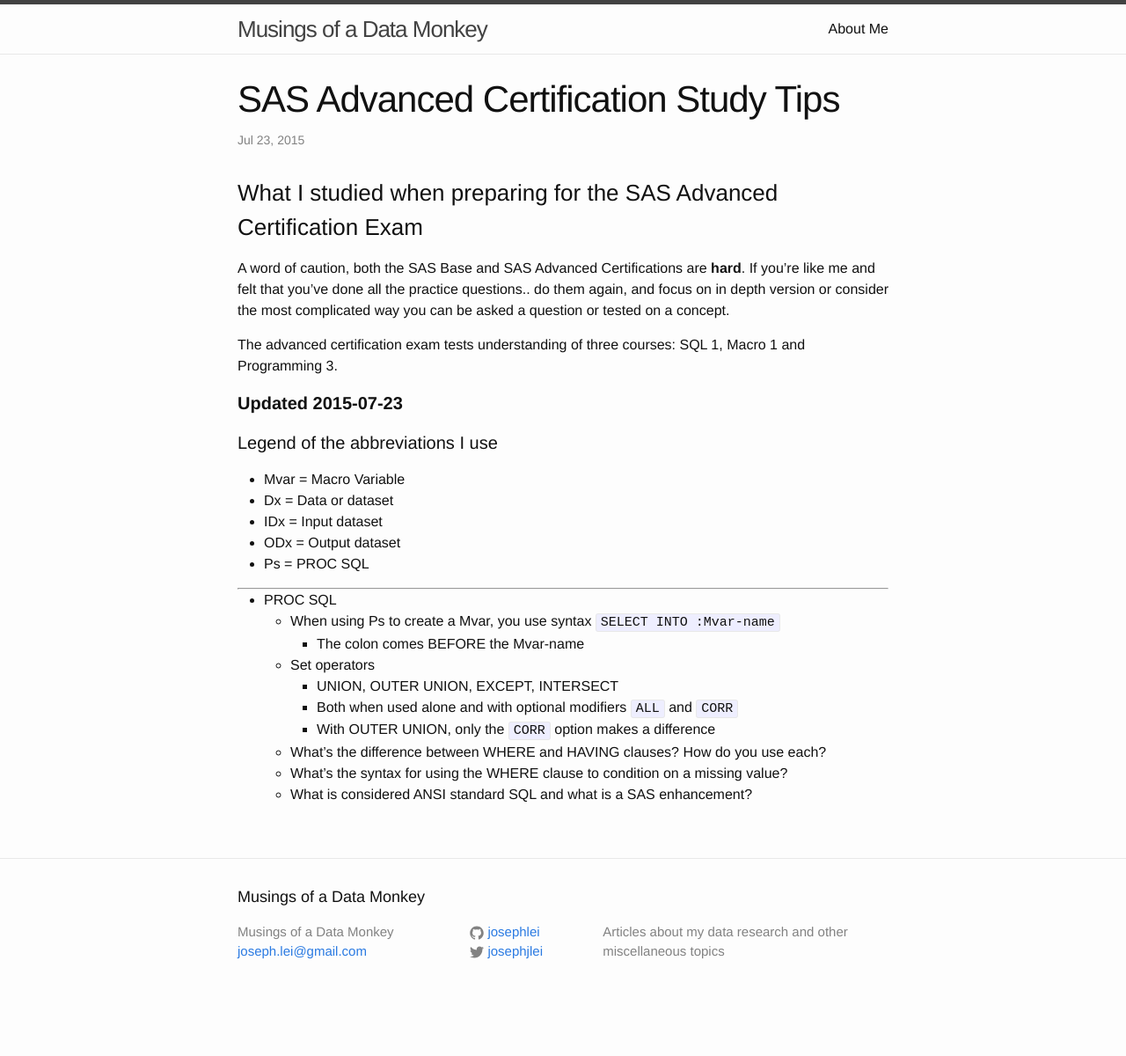
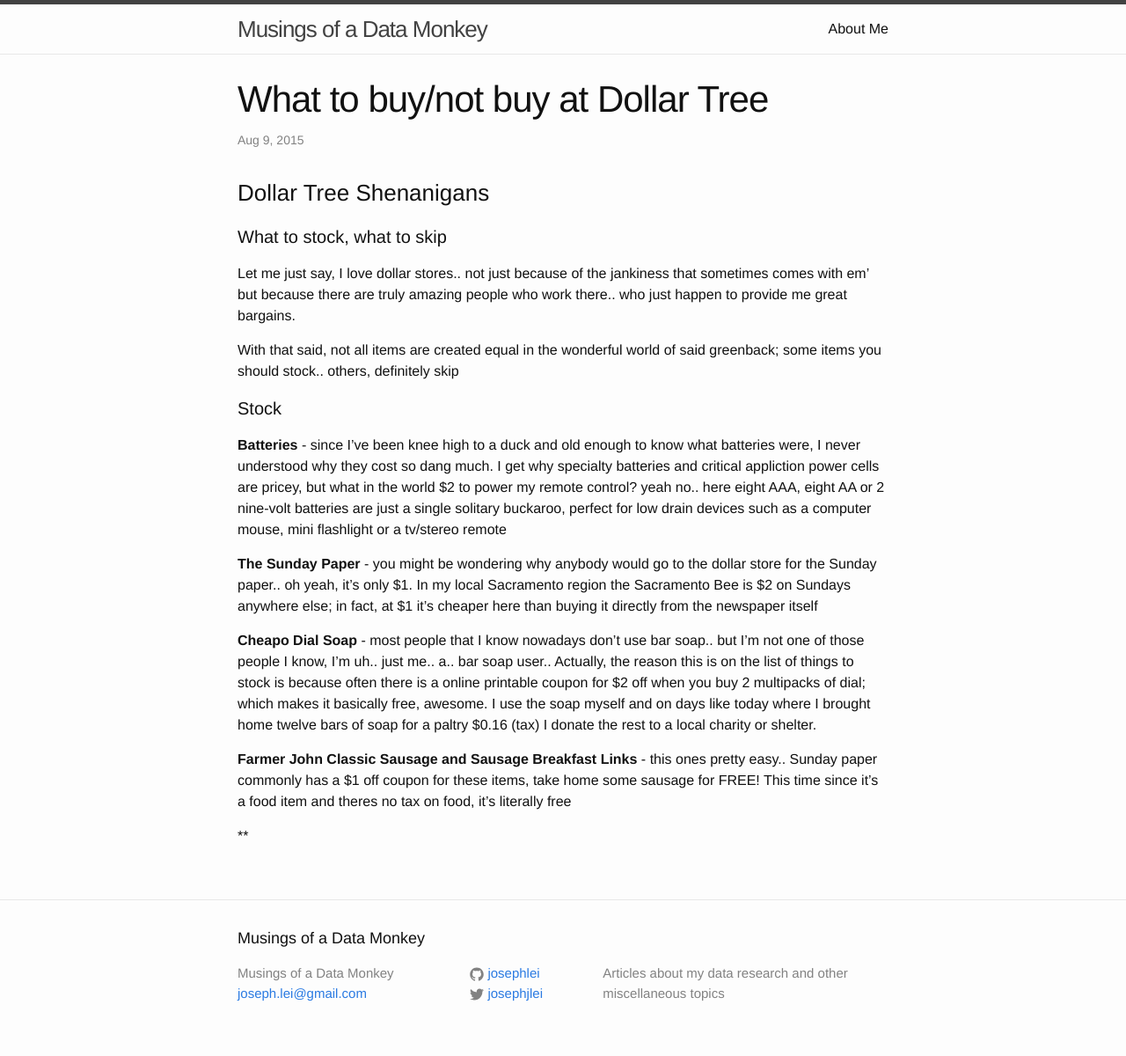
Before and after one commit to josephlei/jjl-website, a Jekyll site: the page built from _posts/2015-08-09-dollar-tree.markdown, in a window 1280 px wide. Shown: the whole page at 88% size. Built offline with Jekyll 4.4.1, drawn with Linux system fonts in a browser that asks for light colours; before the commit the page ends 1153 px from its top, so only the background shows below that.

Commit message:
direct shell update

```diff
--- a/_posts/2015-08-09-dollar-tree.markdown
+++ b/_posts/2015-08-09-dollar-tree.markdown
@@ -1,35 +1,27 @@
 ---
 layout: post
-title: "SAS Advanced Certification Study Tips"
-date: 2015-07-23
+title: "What to buy/not buy at Dollar Tree"
+date: 2015-08-09
 categories:
 published: true
 ---
 
-###What I studied when preparing for the SAS Advanced Certification Exam
+###Dollar Tree Shenanigans
 
-A word of caution, both the SAS Base and SAS Advanced Certifications are **hard**.  If you're like me and felt that you've done all the practice questions.. do them again, and focus on in depth version or consider the most complicated way you can be asked a question or tested on a concept.
+####What to stock, what to skip
 
-The advanced certification exam tests understanding of three courses: SQL 1, Macro 1 and Programming 3.
+Let me just say, I love dollar stores.. not just because of the jankiness that sometimes comes with em' but because there are truly amazing people who work there.. who just happen to provide me great bargains.
 
-####**Updated 2015-07-23**
+With that said, not all items are created equal in the wonderful world of said greenback; some items you should stock.. others, definitely skip
 
-####Legend of the abbreviations I use
-* Mvar = Macro Variable
-* Dx = Data or dataset
-* IDx = Input dataset
-* ODx = Output dataset
-* Ps = PROC SQL
+####Stock
 
-***
+**Batteries** - since I've been knee high to a duck and old enough to know what batteries were, I never understood why they cost so dang much.  I get why specialty batteries and critical appliction power cells are pricey, but what in the world $2 to power my remote control? yeah no.. here eight AAA, eight AA or 2 nine-volt batteries are just a single solitary buckaroo, perfect for low drain devices such as a computer mouse, mini flashlight or a tv/stereo remote
 
-* PROC SQL
-  * When using Ps to create a Mvar, you use syntax `SELECT INTO :Mvar-name`
-    * The colon comes BEFORE the Mvar-name
-  * Set operators
-    * UNION, OUTER UNION, EXCEPT, INTERSECT
-    * Both when used alone and with optional modifiers `ALL` and `CORR`
-    * With OUTER UNION, only the `CORR` option makes a difference
-  * What's the difference between WHERE and HAVING clauses? How do you use each?
-  * What's the syntax for using the WHERE clause to condition on a missing value?
-  * What is considered ANSI standard SQL and what is a SAS enhancement?
+**The Sunday Paper** - you might be wondering why anybody would go to the dollar store for the Sunday paper.. oh yeah, it's only $1.  In my local Sacramento region the Sacramento Bee is $2 on Sundays anywhere else; in fact, at $1 it's cheaper here than buying it directly from the newspaper itself
+
+**Cheapo Dial Soap** - most people that I know nowadays don't use bar soap.. but I'm not one of those people I know, I'm uh.. just me.. a.. bar soap user.. Actually, the reason this is on the list of things to stock is because often there is a online printable coupon for $2 off when you buy 2 multipacks of dial; which makes it basically free, awesome.  I use the soap myself and on days like today where I brought home twelve bars of soap for a paltry $0.16 (tax) I donate the rest to a local charity or shelter.
+
+**Farmer John Classic Sausage and Sausage Breakfast Links** - this ones pretty easy.. Sunday paper commonly has a $1 off coupon for these items, take home some sausage for FREE!  This time since it's a food item and theres no tax on food, it's literally free
+
+**
```
Also changed, not shown: _posts/2015-07-23-sas-adv-tips.markdown (added, +35 -0 lines).
